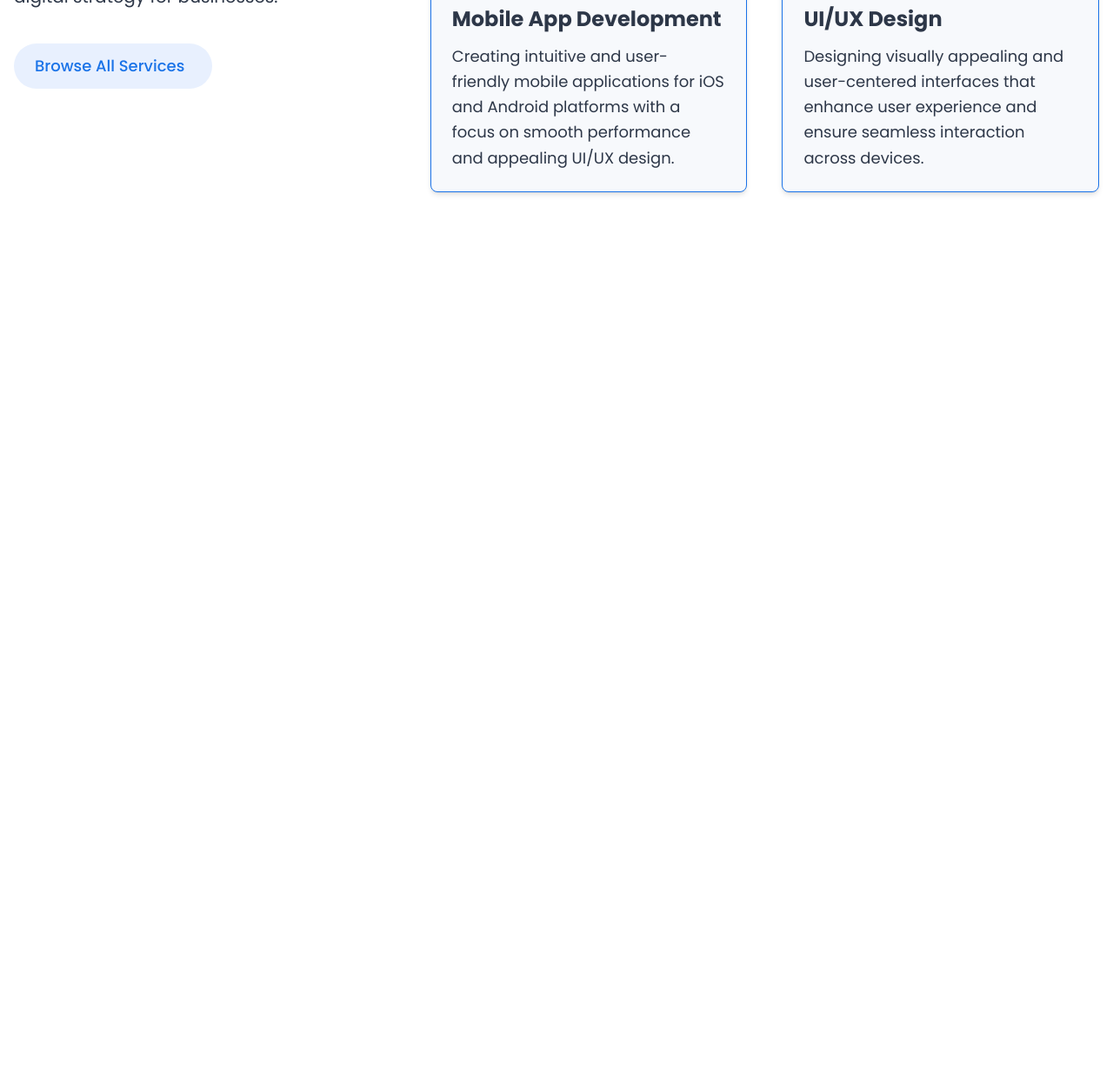
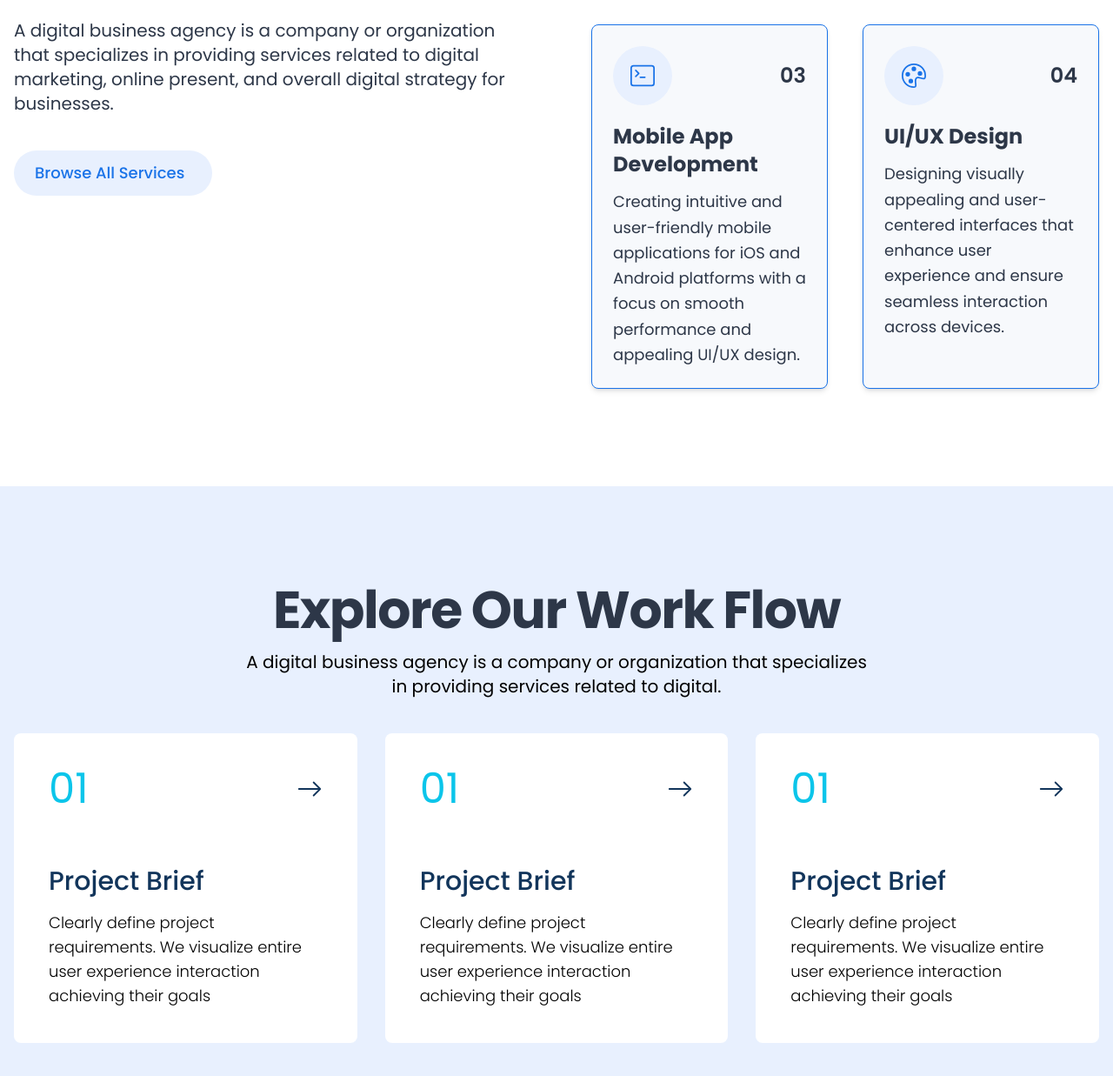
Before and after one commit to vishal2799/IT-astro, an Astro site: page / in a window 1280 px wide. Shown: the part 1249-2486 px from the top of the page at 87% size. Before the commit the page ends 1534 px from the top, so only its background shows below. Built offline with nearby package versions, Linux system fonts and the light colour scheme; Astro itself is replaced by a stand-in of ours.

Commit message:
project workflow

```diff
--- a/src/components/PageIntro.astro
+++ b/src/components/PageIntro.astro
@@ -2,7 +2,7 @@
 const { heading, paragraph } = Astro.props;
 ---
 
-<div class='px-4 text-center'>
+<div class='px-4 text-center max-w-screen-md mx-auto'>
   <h1
     class='text-4xl sm:text-5xl md:text-6xl font-bold tracking-tight text-textPrimary mb-4 transition-transform duration-500 ease-in-out transform hover:scale-105'
   >
--- a/src/pages/index.astro
+++ b/src/pages/index.astro
@@ -3,14 +3,16 @@ import Layout from '../layouts/Layout.astro';
 import AboutSection from '../sections/Home/AboutSection.astro';
 import ServicesSection from '../sections/Home/ServicesSection.astro';
 import Gap from '../components/Gap.astro';
+import ProjectWorkflow from '../sections/ProjectWorkflow.astro';
 ---
 
 <Layout>
   <div class='min-h-screen'>
-    <div class='container mx-auto px-4 py-16'>
+    <div class='container mx-auto px-4 py-28'>
       <AboutSection />
       <Gap />
       <ServicesSection />
     </div>
+    <ProjectWorkflow />
   </div>
 </Layout>
--- a/src/sections/Home/ServicesSection.astro
+++ b/src/sections/Home/ServicesSection.astro
@@ -7,10 +7,10 @@ import ServiceCard from '../../components/ServiceCard.astro';
 ---
 
 <div class='flex flex-row-reverse gap-20 items-center'>
-  <div class='grid lg:grid-cols-2 gap-10'>
+  <div class='flex-1 grid lg:grid-cols-2 gap-10'>
     {Services.slice(0, 4).map((service) => <ServiceCard service={service} />)}
   </div>
-  <div>
+  <div class='flex-1'>
     <div class='mb-6 flex items-center gap-4'>
       <div class='h-[1px] w-12 bg-accent'></div>
       <div class='text-accent text-lg'>Services</div>
--- /dev/null
+++ b/src/sections/ProjectWorkflow.astro
@@ -0,0 +1,34 @@
+---
+import { Icon } from 'astro-icon/components';
+import PageIntro from '../components/PageIntro.astro';
+---
+
+<div class='bg-highlight'>
+  <div class='container mx-auto px-4 py-28'>
+    <PageIntro
+      heading='Explore Our Work Flow'
+      paragraph='A digital business agency is a company or organization that specializes in providing services related to digital.'
+    />
+    <div class='grid md:grid-cols-2 lg:grid-cols-3 gap-8 pt-10'>
+      {
+        [1, 2, 3].map((project) => (
+          <div class='bg-white rounded-lg p-10 flex flex-col gap-16'>
+            <div class='flex justify-between items-center'>
+              <div class='text-accent text-5xl'>01</div>
+              <Icon name='arrow-right' size={30} class='text-secondary' />
+            </div>
+            <div>
+              <h3 class='text-3xl text-secondary font-medium mb-4'>
+                Project Brief
+              </h3>
+              <p class='text-lg font-light'>
+                Clearly define project requirements. We visualize entire user
+                experience interaction achieving their goals
+              </p>
+            </div>
+          </div>
+        ))
+      }
+    </div>
+  </div>
+</div>
```
